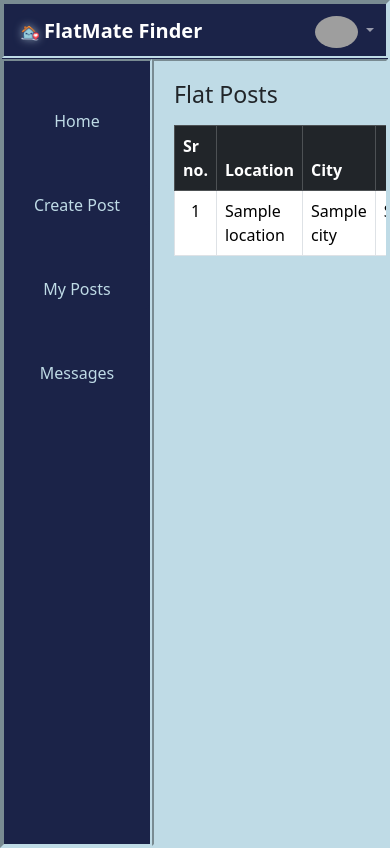
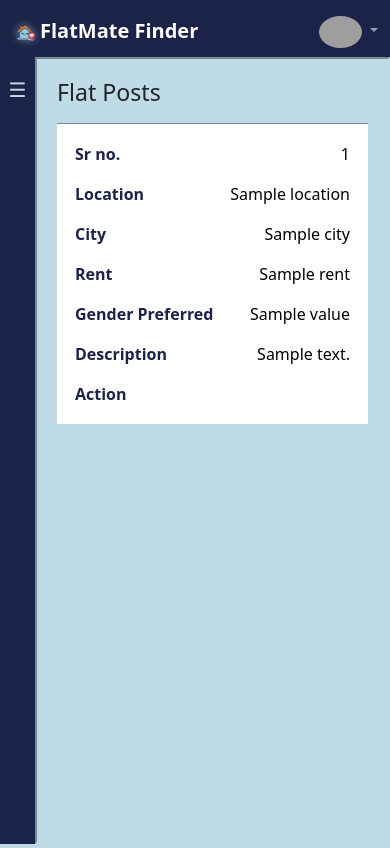
Before and after one commit to Shejwal-01/Flatmate_Finder, a FastAPI app: template frontend/templates/myposts.html in a window 390 px wide. Run offline with FastAPI, Linux system fonts and the light colour scheme; the template is opened without the code that fills it: most values are stand-ins (such as "Sample title", 1, 10 or a date in 2020); grey boxes are pictures that could not be loaded.

Commit message:
toggle sidebar working for dash

```diff
--- a/frontend/templates/base_dash.html
+++ b/frontend/templates/base_dash.html
@@ -3,13 +3,7 @@
   <head>
     <meta charset="UTF-8" />
     <meta name="viewport" content="width=device-width, initial-scale=1" />
-    <link
-  rel="icon"
-  type="image/png"
-  href="{{ url_for('static', path='favicon.png') }}"
->
-    <title>{% block title %}FlatMate Finder{% endblock %}</title>
-
+    <title>FlatMate Finder</title>
 
     <link
       href="https://cdn.jsdelivr.net/npm/bootstrap@5.3.3/dist/css/bootstrap.min.css"
@@ -20,27 +14,26 @@
       body {
         margin: 0;
         background-color: #bfdbe6;
-        border: 2px inset #bfdbe6;
-      }
-      .alert {
-        background-color: #c9b59c;
+        overflow: hidden;
       }
 
-      /* ===== GRID LAYOUT ===== */
+      /* ===== MAIN GRID ===== */
       .app-layout {
         display: grid;
         grid-template-rows: 57px 1fr;
-        grid-template-columns: 150px 1fr;
+        grid-template-columns: 56px 1fr; /* THIN sidebar */
         height: 100vh;
+        transition: grid-template-columns 0.3s ease;
+      }
+
+      .app-layout.sidebar-expanded {
+        grid-template-columns: 220px 1fr;
       }
 
       header {
         grid-column: 1 / -1;
-        background-color: rgb(27, 35, 72);
-
+        background-color: #1b2348;
       }
-
-      /* ===== NAVBAR ===== */
       .navbar-brand img {
         position: relative;
         top: 0.5px;
@@ -50,91 +43,103 @@
         position: relative;
         top: -1px;
       }
-      .navbar {
-        padding-top: 4px;
-        padding-bottom: 4px;
-        height: 56px;
-        position: relative;
-        border: 2px inset #bfdbe6;
-      }
-      @media (max-width: 576px) {
-        .navbar-brand span {
-          font-size: 1.1rem;
-        }
+
+      /* ===== SIDEBAR ===== */
+      .sidebar-wrapper {
+        background-color: #1b2348;
+        overflow: hidden;
       }
 
-      .dropdown-menu {
-        position: absolute !important;
-        top: 100%;
-        right: 0;
-        margin-top: 8px;
-        transform-origin: top right;
-        animation: fadeIn 0.15s ease-in-out;
+      .sidebar {
+        padding-top: 10px;
+        display: flex;
+        flex-direction: column;
+        align-items: stretch;
       }
 
-      @keyframes fadeIn {
-        from {
-          opacity: 0;
-          transform: translateY(-5px);
-        }
-        to {
-          opacity: 1;
-          transform: translateY(0);
-        }
+      /* Toggle inside sidebar */
+      .sidebar-toggle {
+        background-color: #1b2348;
+        color: #bfdbe6;
+        border: none;
+        height: 45px;
+        font-size: 20px;
+        cursor: pointer;
       }
 
-      /* ===== SIDEBAR ===== */
-      .sidebar {
-        background-color: #1b2348;
-        padding-top: 30px;
-        border: 2px inset #bfdbe6;
-
-        display: flex;
-        flex-direction: column;
-        align-items: center;
-      }
-
-      .sidebar .btn1:hover {
+      .sidebar-toggle:hover {
         background-color: #bfdbe6;
         color: #1b2348;
       }
 
-      .sidebar .btn1:active {
-        transform: scale(0.97);
+      /* Sidebar buttons */
+      .btn1 {
+        background-color: #1b2348;
+        color: #bfdbe6;
+        height: 45px;
+        border: none;
+        display: flex;
+        align-items: center;
+        gap: 12px;
+        padding: 0 16px;
+        white-space: nowrap;
+        overflow: hidden;
       }
 
-      .sidebar .btn1 {
-        background-color: #1b2348;
-
-        border-radius: 4px;
-        color: #bfdbe6;
-        height: 40px;
-        width: 143px;
-        border: 1px;
-        margin: 10px 0;
-        display: block;
+      .btn1:hover {
+        background-color: #bfdbe6;
+        color: #1b2348;
       }
 
-      /* ===== MAIN CONTENT ===== */
+      .btn1 span {
+        opacity: 0;
+        transition: opacity 0.2s ease;
+      }
+
+      /* Show text when expanded */
+      .sidebar-expanded .btn1 span {
+        opacity: 1;
+      }
+
+      /* Icon always visible */
+      .icon {
+        font-size: 18px;
+        width: 24px;
+        text-align: center;
+      }
+
+      /* ===== MAIN ===== */
       .main-content {
         padding: 20px;
         border: 2px inset #bfdbe6;
         overflow-y: auto;
       }
 
+      /* ===== MOBILE ===== */
+      @media (max-width: 768px) {
+        .btn1 {
+          gap: 2px;
+          display: flex;
+          align-items: left;
+        }
+        .btn1 span {
+          font-size: 10px;
+        }
+        .app-layout {
+          grid-template-columns: 35px 1fr;
+        }
+
+        .app-layout.sidebar-expanded {
+          grid-template-columns: 30% 1fr;
+        }
+      }
     </style>
-    {% block extra_css %}{% endblock %}
+    {% block extra_css %} {%endblock%}
   </head>
 
   <body>
-    {% if alert %}
-    <div class="alert alert-success alert-dismissible fade show" role="alert">
-      {{ alert }}
-      <button type="button" class="btn-close" data-bs-dismiss="alert"></button>
-    </div>
-    {% endif %}
-    <div class="app-layout">
-      <!-- 🔹 NAVBAR -->
+    <div class="app-layout" id="layout">
+      <!-- NAVBAR -->
       <header>
         <nav class="navbar navbar-dark">
           <div class="container-fluid">
@@ -167,9 +172,14 @@
                 </a>
 
                 <ul class="dropdown-menu dropdown-menu-end">
-                  <li><a class="dropdown-item" href="#">{{ current_user.username }}</a></li>
-
-                  <li><a class="dropdown-item" href="/dash/logout">Logout</a></li>
+                  <li>
+                    <a class="dropdown-item" href="#"
+                      >{{ current_user.username }}</a
+                    >
+                  </li>
+                  <li>
+                    <a class="dropdown-item" href="/dash/logout">Logout</a>
+                  </li>
                 </ul>
               </li>
             </ul>
@@ -177,25 +187,52 @@
         </nav>
       </header>
 
-      <!-- 🔹 SIDEBAR -->
-      <aside class="sidebar">
-        <button class="btn1 btn-outline-transparent" onclick="window.location.href='/dash'">Home</button>
-        <br>
+      <!-- SIDEBAR -->
+      <aside class="sidebar-wrapper">
+        <div class="sidebar">
+          <button class="sidebar-toggle" onclick="toggleSidebar()">☰</button>
 
-        <button class="btn1 btn-outline-transparent" onclick="window.location.href='/dash/flatpost/createpost'">Create Post</button>
-        <br>
-        <button class="btn1 btn-outline-transparent" onclick="window.location.href='/dash/myposts'">My Posts</button>
+          <button class="btn1" onclick="window.location.href ='/dash'">
+            <span class="icon">🏠</span>
+            <span>Home</span>
+          </button>
 
-        <br>
-        <button class="btn1 btn-outline-transparent" onclick="window.location.href='/messages/chats'">Messages</button>
+          <button
+            class="btn1"
+            onclick="window.location.href
+            ='/dash/flatpost/createpost'"
+          >
+            <span class="icon">➕</span>
+            <span>Create Post</span>
+          </button>
+
+          <button class="btn1" onclick="window.location.href ='/dash/myposts'">
+            <span class="icon">📄</span>
+            <span>My Posts</span>
+          </button>
+
+          <button
+            class="btn1"
+            onclick="window.location.href
+            ='/messages/chats'"
+          >
+            <span class="icon">💬</span>
+            <span>Messages</span>
+          </button>
+        </div>
       </aside>
 
+      <!-- MAIN -->
       <main class="main-content">
-        {% block dash %}{% endblock %}
-        {% block createpost%}{% endblock %}
-        {% block myposts%}{% endblock %}
+        {% block dash %} {% endblock%} {% block createpost %} {% endblock%} {%
+        block myposts %} {% endblock%}
       </main>
+    </div>
 
-      <script src="https://cdn.jsdelivr.net/npm/bootstrap@5.3.3/dist/js/bootstrap.bundle.min.js"></script>
+    <script>
+      function toggleSidebar() {
+        document.getElementById("layout").classList.toggle("sidebar-expanded");
+      }
+    </script>
   </body>
 </html>
--- a/frontend/templates/myposts.html
+++ b/frontend/templates/myposts.html
@@ -1,15 +1,69 @@
-{% extends "base_dash.html"%} {% block title %}FlatMate Finder{%endblock%} {%
-block extra_css %}
+{% extends "base_dash.html" %}
+{% block title %}FlatMate Finder{% endblock %}
+
+{% block extra_css %}
 <style>
   .posts_info {
     font-size: 25px;
   }
-  .srno {
-    align-items: center;
+
+  /* ================= RESPONSIVE TABLE (STACK ON MOBILE) ================= */
+  @media (max-width: 768px) {
+
+    table {
+      width: 100%;
+    }
+
+    thead {
+      display: none;
+    }
+
+    tbody,
+    tr,
+    td {
+      display: block;
+      width: 100%;
+    }
+
+    tr {
+      margin-bottom: 16px;
+      border: 2px inset #bfdbe6;
+      padding: 10px;
+      background: #fff;
+    }
+
+    td {
+      display: flex;
+      justify-content: space-between;
+      align-items: flex-start;
+      padding: 8px 10px;
+      border: none;
+      border-bottom: 1px solid #ddd;
+      gap: 10px;
+      text-align: right;
+    }
+
+    td::before {
+      content: attr(data-label);
+      font-weight: 600;
+      color: #1b2348;
+      text-align: left;
+      flex: 1;
+    }
+
+    td:last-child {
+      border-bottom: none;
+      justify-content: center;
+    }
+
+    td[data-label="Action"] {
+      justify-content: center;
+    }
   }
 </style>
-{%endblock%} {% block myposts %}
+{% endblock %}
 
+{% block myposts %}
 <h3 style="pointer-events: none">Flat Posts</h3>
 
 <table class="table table-bordered table-hover mt-3">
@@ -21,22 +75,39 @@ block extra_css %}
       <th class="text-center">Rent</th>
       <th class="text-center">Gender Preferred</th>
       <th>Description</th>
-      <th class="action text-center">Action</th>
+      <th class="text-center">Action</th>
     </tr>
   </thead>
 
   <tbody>
     {% for post in myposts %}
     <tr>
-      <td class="text-center">{{ loop.index }}</td>
-      <td>{{ post.location }}</td>
-      <td>{{ post.city }}</td>
-      <td class="text-center">{{ post.rent }}</td>
-      <td class="text-center">{{ post.preferred_gender.value }}</td>
-      <td>{{ post.description }}</td>
-      <td class="text-center">
+      <td data-label="Sr no." class="text-center">
+        {{ loop.index }}
+      </td>
+
+      <td data-label="Location">
+        {{ post.location }}
+      </td>
+
+      <td data-label="City">
+        {{ post.city }}
+      </td>
+
+      <td data-label="Rent" class="text-center">
+        {{ post.rent }}
+      </td>
+
+      <td data-label="Gender Preferred" class="text-center">
+        {{ post.preferred_gender.value }}
+      </td>
+
+      <td data-label="Description">
+        {{ post.description }}
+      </td>
+
+      <td data-label="Action" class="text-center">
         {% if post.user_id == current_user.id %}
-
         <form method="post" action="/dash/flatpost/deletepost/{{ post.id }}">
           <button
             type="submit"
@@ -46,7 +117,6 @@ block extra_css %}
             Delete
           </button>
         </form>
-
         {% endif %}
       </td>
     </tr>
```
Also changed, not shown: frontend/templates/dashboard.html (+73 -15 lines).
